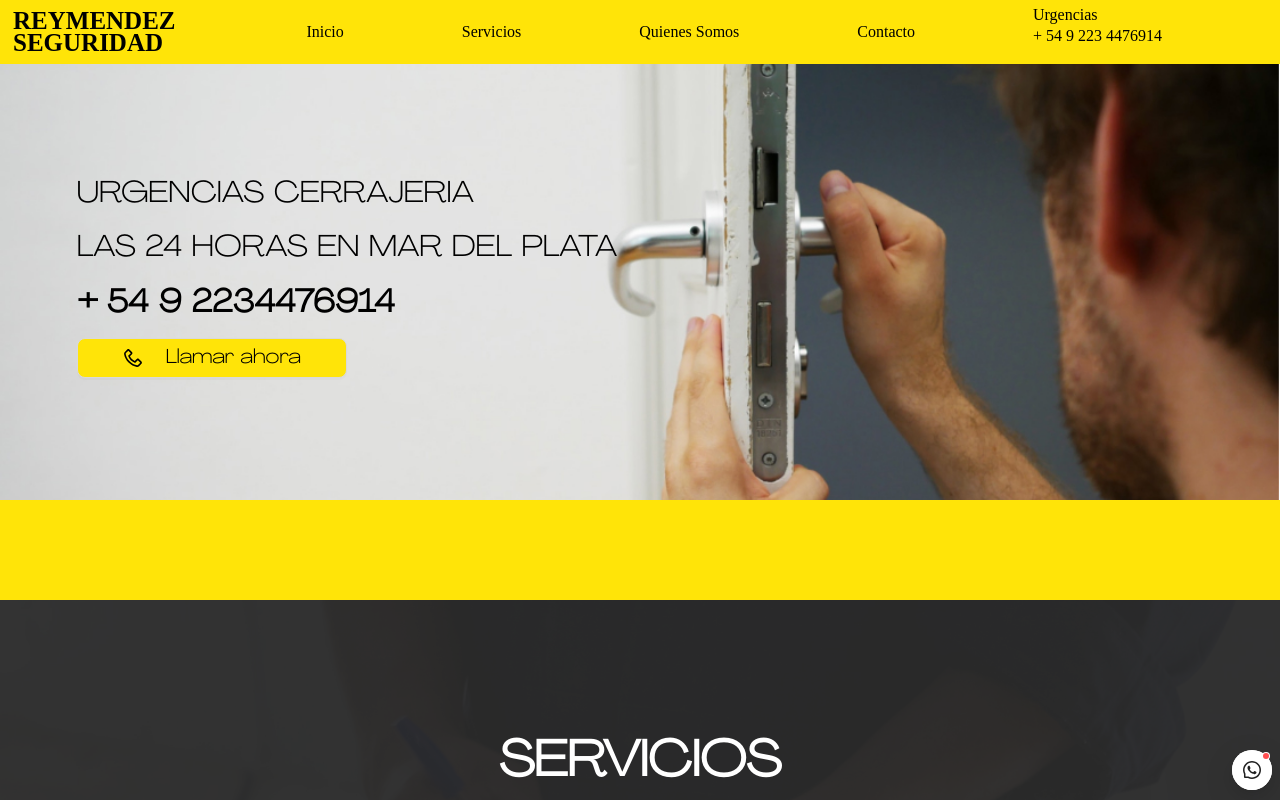
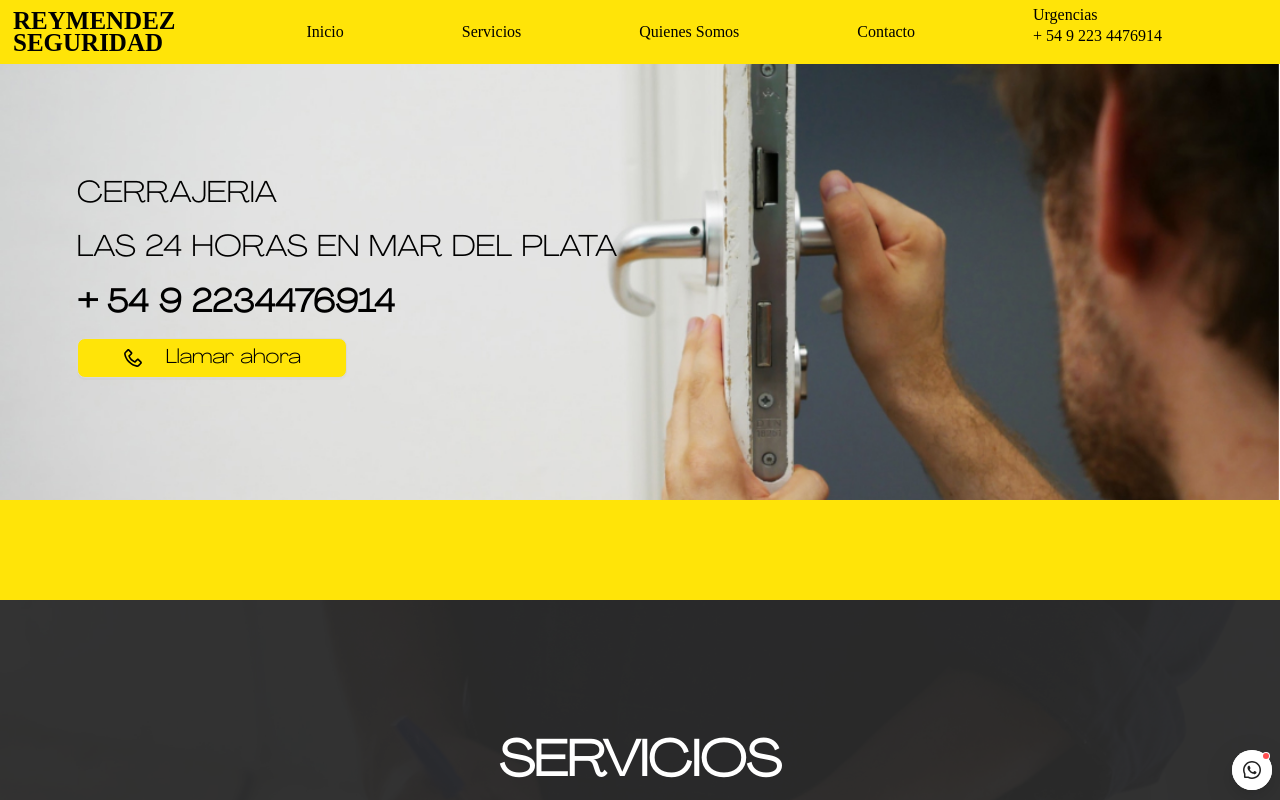
Before and after one commit to JoacoDiSant/Athena-Executor, a Next.js app: page / in a window 1280 px wide. Shown: the top 800 px of the page. Built offline with nearby package versions, Linux system fonts and the light colour scheme.

Commit message:
fix issues

```diff
--- a/src/Components/Body/index.tsx
+++ b/src/Components/Body/index.tsx
@@ -13,7 +13,7 @@ function Body() {
       <div className={`First-Block ${styles.body_first_block}`} id="home">
         <div className={`First-Block-Text ${styles.body_fisrt_block_text}`}>
           <p>
-            URGENCIAS CERRAJERIA <br /> LAS 24 HORAS EN MAR DEL PLATA <br />
+            CERRAJERIA <br /> LAS 24 HORAS EN MAR DEL PLATA <br />
             <span className={styles.span}>+ 54 9 2234476914 </span>
           </p>
           <div
```
